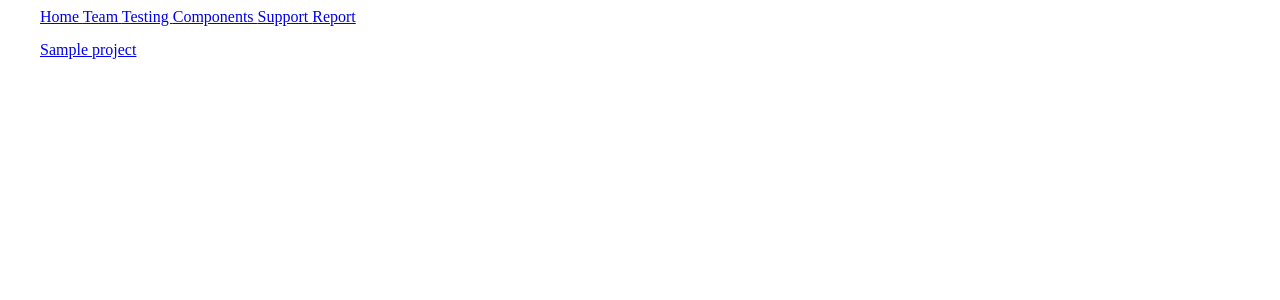
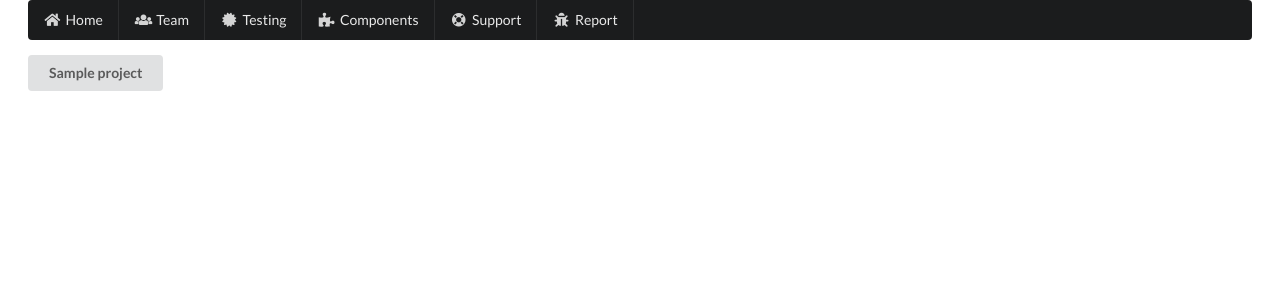
Before and after one commit to istvan-antal/overseer, a PHP site: template views/projects.twig in a window 1280 px wide. Shown: the top 300 px of the page. Run offline with PHP 8.4, Linux system fonts and the light colour scheme; the template is opened without the code that fills it: most values are stand-ins (such as "Sample title", 1, 10 or a date in 2020); some libraries are stand-ins or nearby versions.

Commit message:
Styled project list

```diff
--- a/bower.json
+++ b/bower.json
@@ -16,7 +16,7 @@
     "tests"
   ],
   "dependencies": {
-    "semantic-ui": "~1.8.1",
-    "jquery-ui": "~1.10.4"
+    "jquery-ui": "~1.10.4",
+    "semantic-ui": "~2.0.8"
   }
 }
--- a/views/projects.twig
+++ b/views/projects.twig
@@ -2,6 +2,8 @@
 
 {% block body -%}
     {% for project in projects %}
-        <a href="/{{project.key}}/home">{{project.name}}</a>
+    <div class="ui vertical buttons">
+        <a class="ui button" href="/{{project.key}}/home">{{project.name}}</a>
+    </div>
     {% endfor %}
 {% endblock %}
```
